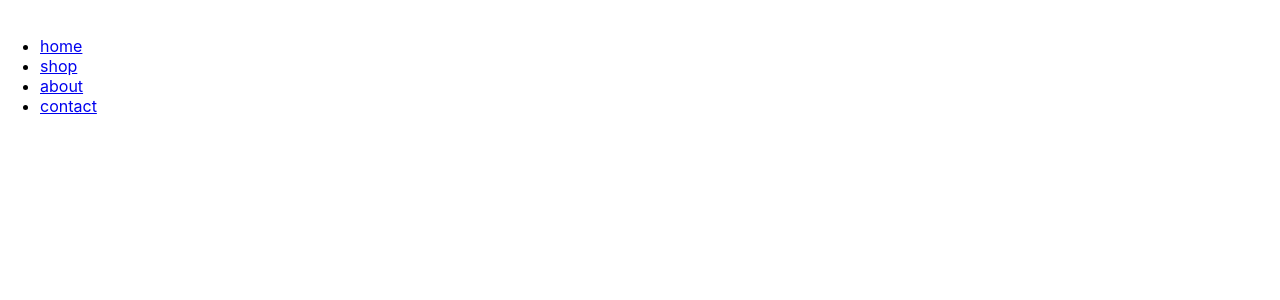
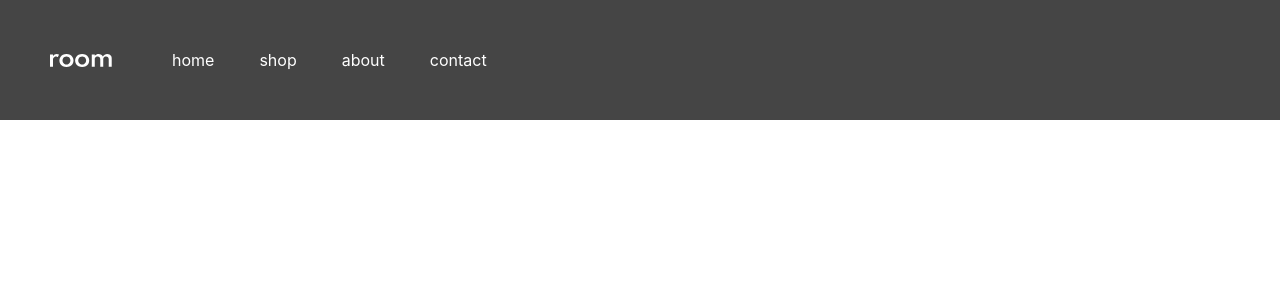
Before and after one commit to steff93/room-homepage, a React (Create React App) app: page / in a window 1280 px wide. Shown: the top 300 px of the page. Built offline with nearby package versions, Linux system fonts and the light colour scheme.

Commit message:
style header component

```diff
--- a/src/App.scss
+++ b/src/App.scss
@@ -1,3 +1,5 @@
+@import "./styles-config.scss";
+
 .App {
   text-align: center;
 }
--- /dev/null
+++ b/src/components/Header/Header.scss
@@ -0,0 +1,37 @@
+@import "../../styles-config.scss";
+
+.header {
+  background-color: $veryDarkGray;
+
+  display: flex;
+  align-items: center;
+  padding: 50px;
+}
+
+.logo {
+  display: flex;
+  cursor: pointer;
+  margin-top: 2px;
+}
+
+.navigation {
+  ul {
+    display: flex;
+    color: $white;
+    margin: 0;
+    padding-left: 60px;
+
+    li {
+      list-style: none;
+
+      &:not(:last-child) {
+        margin-right: 45px;
+      }
+    }
+
+    a {
+      color: inherit;
+      text-decoration: none;
+    }
+  }
+}
--- a/src/components/Header/Header.tsx
+++ b/src/components/Header/Header.tsx
@@ -1,4 +1,5 @@
 import { ReactComponent as Logo } from "../../assets/images/logo.svg";
+import "./Header.scss";
 
 const Header = () => {
   const menuItems = ["home", "shop", "about", "contact"] as const;
--- /dev/null
+++ b/src/styles-config.scss
@@ -0,0 +1,14 @@
+// COLORS
+$darkGray: hsl(0, 0%, 63%);
+$black: hsl(0, 0%, 0%);
+$white: hsl(0, 0%, 100%);
+$veryDarkGray: hsl(0, 0%, 27%);
+
+// TYPOGRAPHY
+$bodyFontSize: 12px;
+
+//TODO: Add fonts
+/*
+- Family: [League Spartan](https://fonts.google.com/specimen/League+Spartan)
+- Weights: 500, 600, 700
+*/
```
Also changed, not shown: public/deign-files/index.html (deleted, +0 -59 lines).
